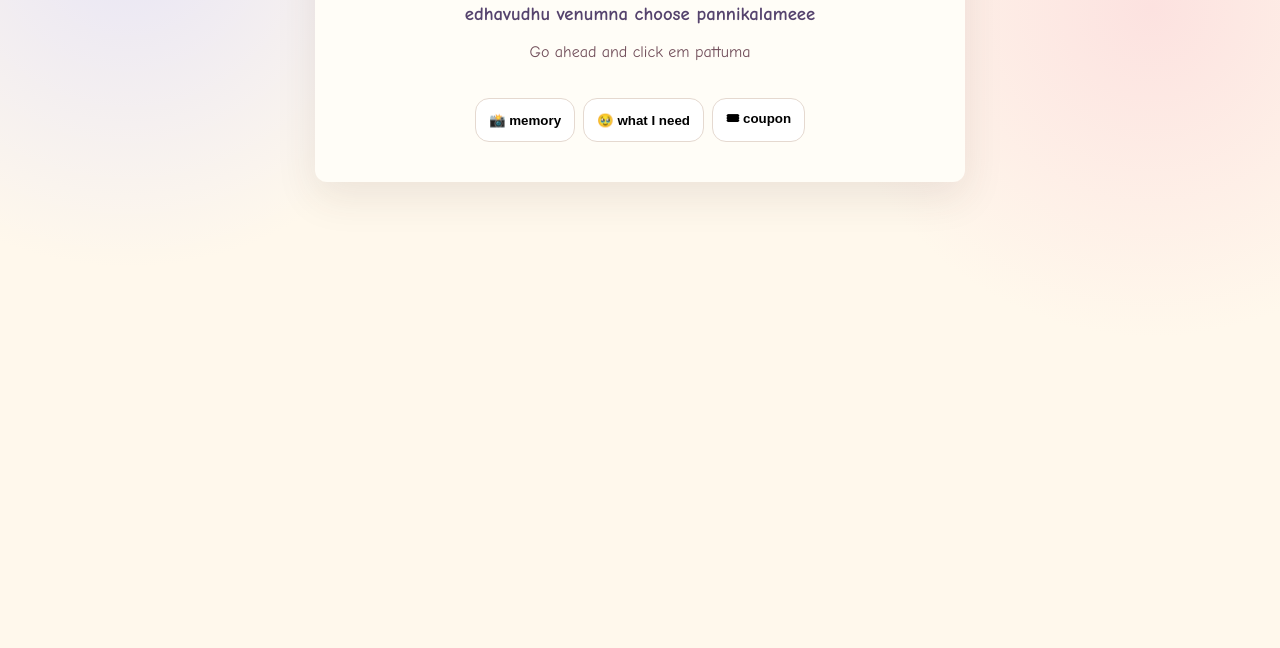
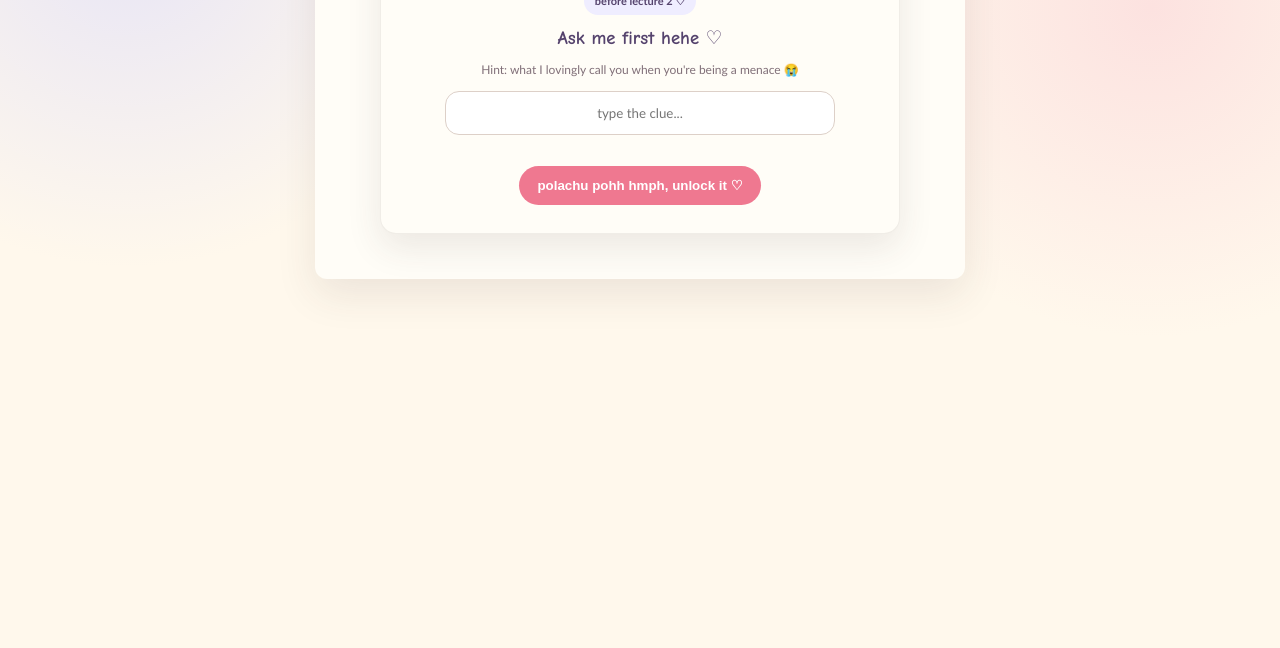
Before and after one commit to venkat1805/longlectures, a plain HTML site: page lecture2.html in a window 1280 px wide. Shown: the part 152-800 px from the top of the page. Drawn offline with Linux system fonts and the light colour scheme.

Commit message:
Update lecture2.html

```diff
--- a/lecture2.html
+++ b/lecture2.html
@@ -213,6 +213,49 @@ h2{
   color:var(--muted);
   cursor:pointer;
 }
+
+.clue-gate{
+  max-width:520px;
+  margin:10px auto 20px;
+  background:#fffdf7;
+  border:1px solid rgba(73,53,45,.08);
+  border-radius:16px;
+  padding:28px 20px;
+  text-align:center;
+  box-shadow:0 14px 35px rgba(73,53,45,.10);
+}
+.lock{font-size:40px;margin-bottom:8px;}
+.clue-input{
+  width:100%;
+  max-width:390px;
+  border:1.5px solid #ddd0c8;
+  background:#fff;
+  border-radius:14px;
+  padding:13px;
+  text-align:center;
+  outline:none;
+  color:#49352d;
+  margin:12px auto 5px;
+  display:block;
+  font-family:inherit;
+}
+.clue-input:focus{
+  border-color:#b7acd8;
+  box-shadow:0 0 0 4px rgba(183,172,216,.16);
+}
+.clue-error{
+  min-height:18px;
+  margin:5px 0 8px;
+  font-size:12px;
+  font-weight:900;
+  color:#b94d67;
+}
+
+
+@media (max-width:600px){
+  .memory img{max-height:240px;}
+}
+
 </style>
 </head>
 
@@ -220,6 +263,30 @@ h2{
 
 <div class="app">
 <div class="paper">
+
+<div id="clueGate" class="clue-gate">
+  <div class="lock">🔐</div>
+  <span class="kicker">before lecture 2 ♡</span>
+  <h3 style="margin:12px 0 5px;">Ask me first hehe ♡</h3>
+  <p class="small">Hint: what I lovingly call you when you're being a menace 😭</p>
+
+  <input
+    id="clueInput"
+    class="clue-input"
+    type="text"
+    placeholder="type the clue..."
+    autocomplete="off"
+    onkeydown="if(event.key==='Enter') checkClue()"
+  >
+
+  <p id="clueError" class="clue-error"></p>
+
+  <button class="btn primary" onclick="checkClue()">
+    polachu pohh hmph, unlock it ♡
+  </button>
+</div>
+
+<div id="lectureContent" style="display:none;">
 
 <span class="kicker">lecture 2 ♡</span>
 
@@ -348,8 +415,33 @@ AGHH just,one more lecture→
 
 </div>
 </div>
+</div>
 
 <script>
+
+function checkClue(){
+  const input = document.getElementById("clueInput");
+  const answer = input.value.trim().toLowerCase();
+
+  if(answer === "blockhead"){
+    document.getElementById("clueGate").style.display = "none";
+    document.getElementById("lectureContent").style.display = "block";
+    localStorage.setItem("lecture2Unlocked", "true");
+  }else{
+    document.getElementById("clueError").textContent =
+      "hehe nopeee 😭 ask me for the clue properlyyy";
+    input.value = "";
+    input.focus();
+  }
+}
+
+window.addEventListener("DOMContentLoaded", () => {
+  if(localStorage.getItem("lecture2Unlocked") === "true"){
+    document.getElementById("clueGate").style.display = "none";
+    document.getElementById("lectureContent").style.display = "block";
+  }
+});
+
 
 function pick(button){
 
```
